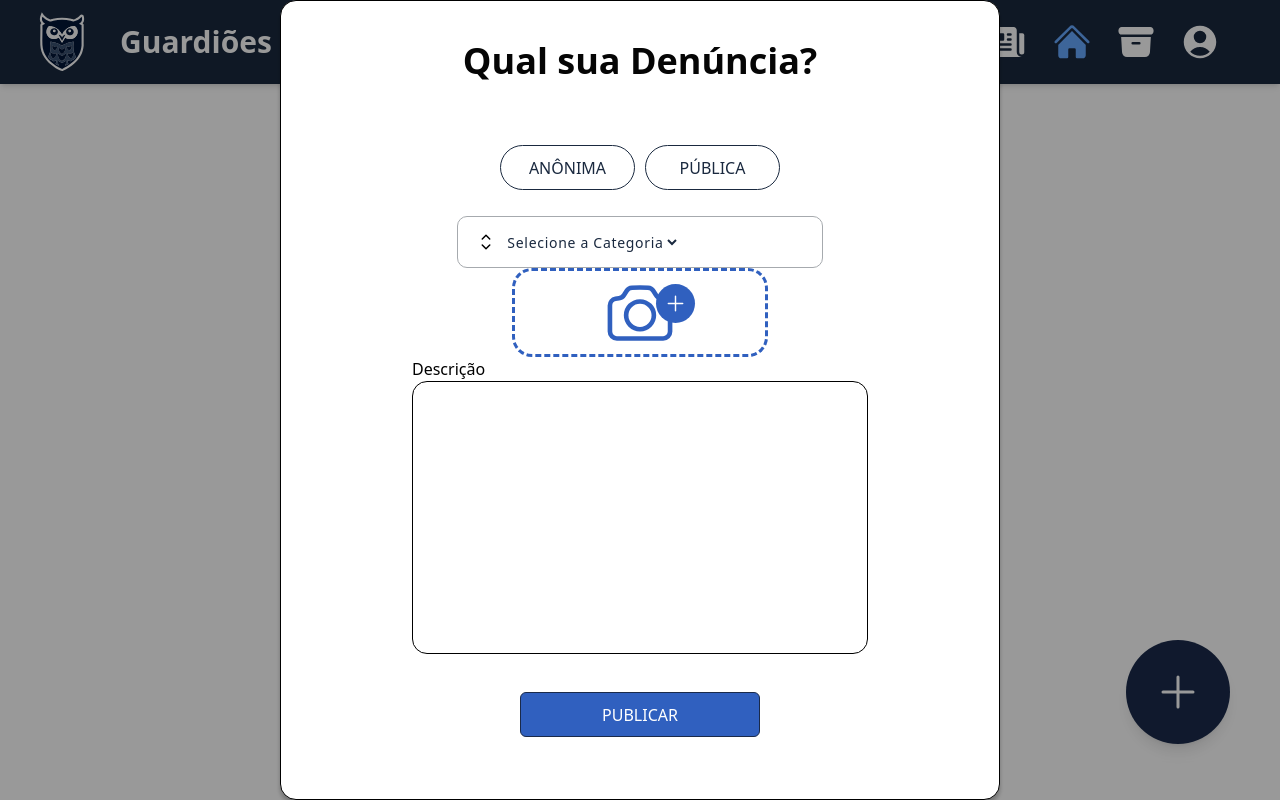
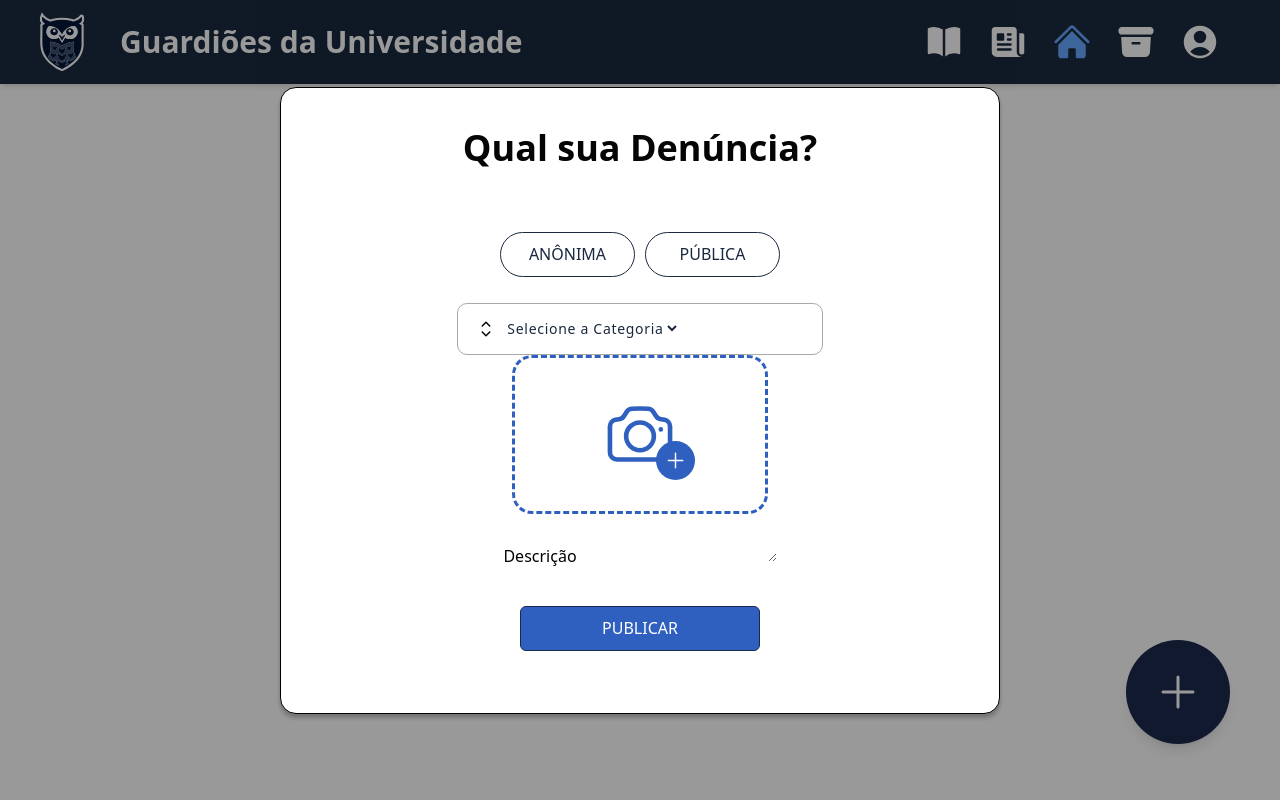
Before and after one commit to fga-eps-mds/2025.2-Valhalla, a Next.js app in the folder Front/: page /paginaDenuncia in a window 1280 px wide. Built offline with nearby package versions, Linux system fonts and the light colour scheme.

Commit message:
feat - adiciona a estrutura para o campo de descrição do modal com label e textarea
Co-authored-by: xLucasMelo <xLucasMelo@users.noreply.github.com>

```diff
--- a/Front/src/app/components/modalDenuncia/modalDenuncia.tsx
+++ b/Front/src/app/components/modalDenuncia/modalDenuncia.tsx
@@ -42,10 +42,10 @@ export default function ModalDenuncia ({isOpen}:DenunciaModalProps) {
                     </div>
 
                     <div>
-                      <h2>Descrição</h2>
-                      <div className='w-[456px] h-[273px] rounded-[15px] border border-solid border-[1px]'>
-                      </div>
+                      <label htmlFor="descricao">Descrição</label>
+                      <textarea id="descricao" />
                     </div>
+
                     <button
                       type="submit"
                       className="flex items-center justify-center border border-[#1A2A4A] rounded-md py-[11px] my-[38px] gap-[5px] bg-[var(--color-azul-principal)] w-[240px] h-[45px] text-white rounded hover:bg-[#67A8FF] transition">
```
